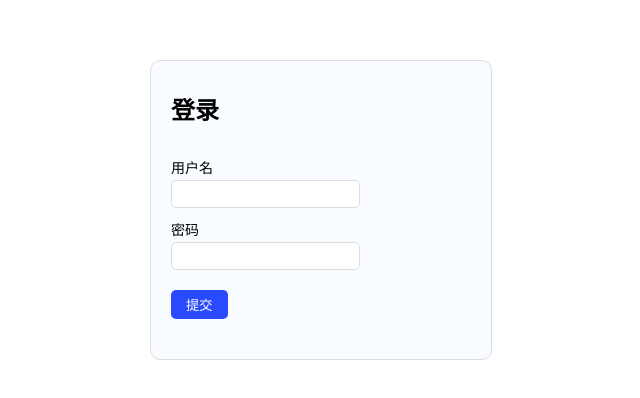
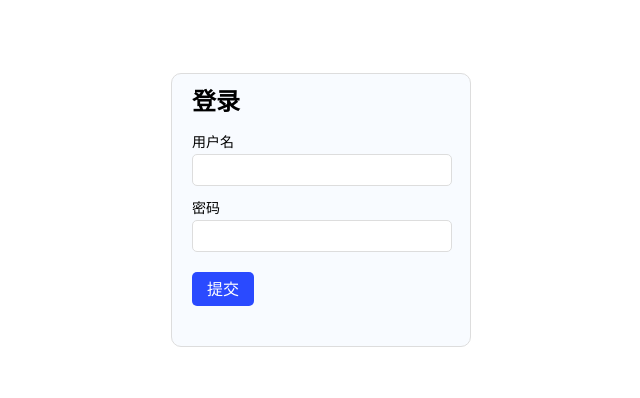
Before and after one commit to TeamWiseFlow/dsw-local-web, a React (Create React App) app: page / in a window 1280 px wide. Shown: the part 190-588 px from the top of the page, without its empty margins (319-959 px from the left). Built offline with nearby package versions, Linux system fonts and the light colour scheme.

Commit message:
fix login

```diff
--- a/src/App.js
+++ b/src/App.js
@@ -1,14 +1,18 @@
 import React, { useState } from 'react'
 import styled from 'styled-components'
-import './App.css';
+import './App.css'
 // import logo from './logo.svg';
 
-import { Outlet, NavLink, Link } from 'react-router-dom';
+import { Outlet, NavLink, Link, BrowserRouter, Routes, Route, Navigate } from 'react-router-dom'
 
+import ErrorPage from './ErrorPage'
 import SearchFile from './components/SearchFile'
-import Login from './components/Login/Login'
+import Login from './components/Login'
+import Tools from './tools/Tools'
+import SummarizeExcel from './tools/SummarizeExcel'
+import Home from './components/Home'
 import useToken from './components/useToken'
-import Icons from './components/Icons';
+import Icons from './components/Icons'
 
 const Modal = styled.div`
   width: 500px;
@@ -152,13 +156,11 @@ const MENU_ITEMS = [
   },
 ]
 
-function App() {
+function Layout() {
   const [token, setToken] = useToken()
-
   if (!token) {
     return <Login setToken={setToken} />
   }
-
   return (
     <Container>
       <SideBar>
@@ -185,16 +187,20 @@ function App() {
         <Outlet />
       </Content>
     </Container >
+  )
+}
 
-
-
-
-    // <Modal>
-    //   <SearchFile />
-
-    //   <a onClick={() => setToken("")}>登出</a>
-    // </Modal>
-
+function App() {
+  return (
+    <BrowserRouter>
+      <Routes>
+        <Route path="/" element={<Layout />} errorElement={<ErrorPage />}>
+          <Route index element={<Home />} />
+          <Route path="tools" element={<Tools />} />
+          <Route path="tools/sum" element={<SummarizeExcel />} />
+        </Route>
+      </Routes>
+    </BrowserRouter>
   );
 }
 
--- a/src/components/Login/Login.js
+++ b/src/components/Login.js
@@ -1,6 +1,6 @@
 import styled from 'styled-components'
 import React, { useState } from 'react'
-import { API_URL_LOGIN, ERROR_LOGIN_EMPTY } from '../../constants'
+import { API_URL_LOGIN, ERROR_LOGIN_EMPTY } from '../constants'
 
 const Container = styled.div`
     display: flex;
@@ -32,8 +32,6 @@ const Label = styled.label`
     & input {
         border: 1px solid #ddd;
         border-radius: 5px;
-        height: 20px;
-        line-height: 20px;
         padding: 3px 5px;
     }
 
--- a/src/components/useToken.js
+++ b/src/components/useToken.js
@@ -11,7 +11,7 @@ export default function useToken() {
     const [token, setToken] = useState(getToken());
 
     const saveToken = userToken => {
-        localStorage.setItem('token', JSON.stringify(userToken));
+        localStorage.setItem('token', userToken);
         setToken(userToken);
     };
 
--- a/src/index.css
+++ b/src/index.css
@@ -1,4 +1,14 @@
 @import-normalize;
+
+*,
+*::before,
+*::after {
+  box-sizing: border-box;
+}
+
+* {
+  margin: 0;
+}
 
 html {
   width: 100%;
@@ -10,11 +20,38 @@ body {
   padding: 0;
   width: 100%;
   height: 100%;
+  line-height: 1.5;
   font-family: -apple-system, BlinkMacSystemFont, 'Segoe UI', 'Roboto', 'Oxygen',
     'Ubuntu', 'Cantarell', 'Fira Sans', 'Droid Sans', 'Helvetica Neue',
     sans-serif;
   -webkit-font-smoothing: antialiased;
   -moz-osx-font-smoothing: grayscale;
+}
+
+img,
+picture,
+video,
+canvas,
+svg {
+  display: block;
+  max-width: 100%;
+}
+
+input,
+button,
+textarea,
+select {
+  font: inherit;
+}
+
+p,
+h1,
+h2,
+h3,
+h4,
+h5,
+h6 {
+  overflow-wrap: break-word;
 }
 
 #root {
--- a/src/index.js
+++ b/src/index.js
@@ -1,45 +1,13 @@
 import React from 'react';
 import ReactDOM from 'react-dom/client';
-
 import reportWebVitals from './reportWebVitals';
-import {
-  createBrowserRouter,
-  RouterProvider,
-} from 'react-router-dom';
-
 import './index.css';
 import App from './App';
-import Tools from './tools/Tools';
-import SummarizeExcel from './tools/SummarizeExcel';
-import Home from './components/Home'
-import ErrorPage from './ErrorPage';
-
-const router = createBrowserRouter([
-  {
-    path: '/',
-    element: <App />,
-    errorElement: <ErrorPage />,
-    children: [
-      {
-        index: true,
-        element: <Home />,
-      },
-      {
-        path: "/tools",
-        element: <Tools />,
-      },
-      {
-        path: "/tools/sum",
-        element: <SummarizeExcel />
-      }
-    ],
-  }
-])
 
 const root = ReactDOM.createRoot(document.getElementById('root'));
 root.render(
   <React.StrictMode>
-    <RouterProvider router={router} />
+    <App />
   </React.StrictMode>
 );
 
```
